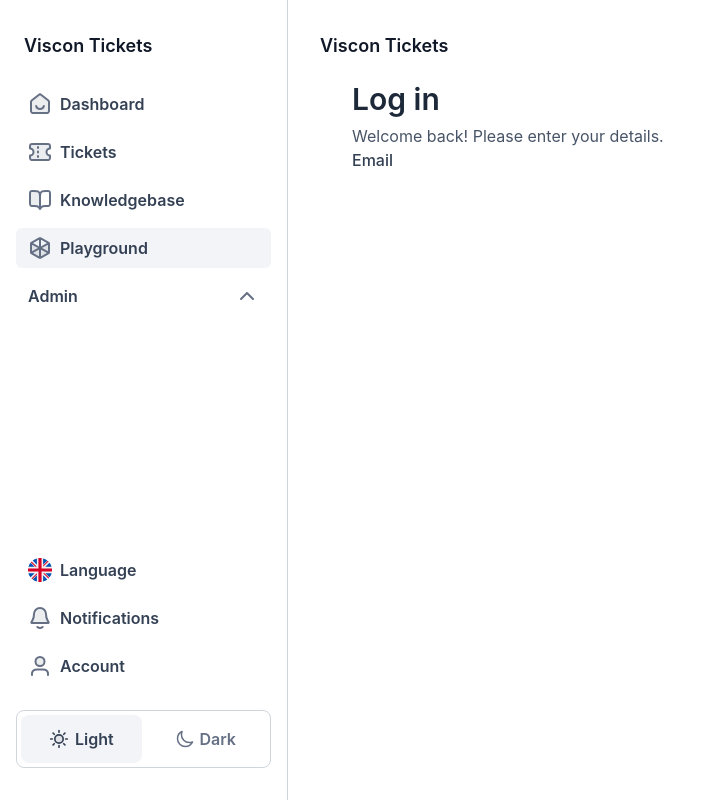
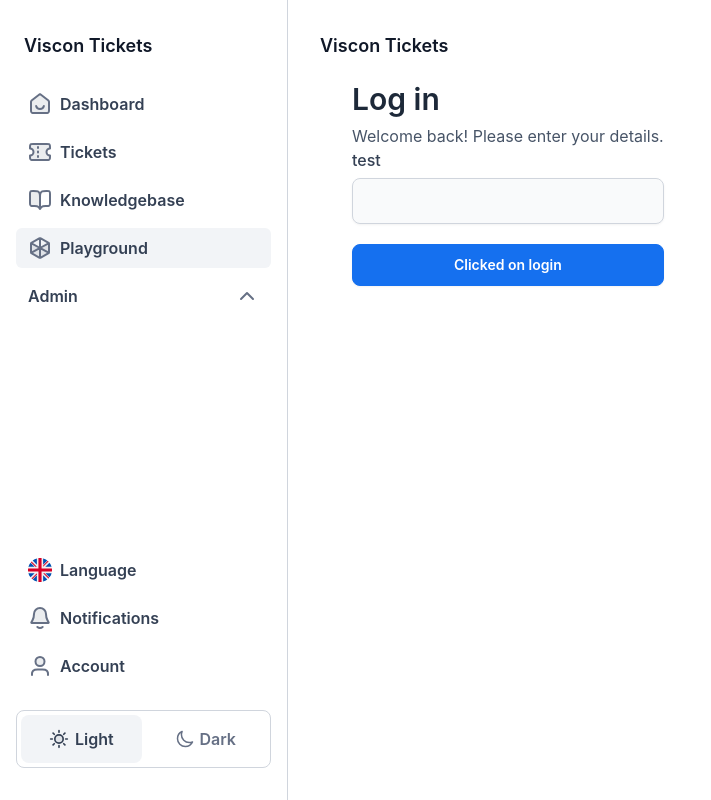
Before and after one commit to lucasprins/viscon-tickets, a React (Create React App) app in the folder client/: page /playground in a window 1280 px wide. Shown: the whole page, without its empty margins (0-711 px from the left). Built offline with nearby package versions, Linux system fonts and the light colour scheme.

Commit message:
Update Playground.tsx

```diff
--- a/client/src/components/pages/Playground/Playground.tsx
+++ b/client/src/components/pages/Playground/Playground.tsx
@@ -1,6 +1,8 @@
+import { Formik, Form } from "formik";
 import React, { useState } from "react";
 import { Badge } from "../../atoms/Badge/Badge";
 import { Breadcrumbs } from "../../atoms/Breadcrumbs/Breadcrumbs";
+import { Button } from "../../atoms/Button/Button";
 import { IconAlert, IconMenu } from "../../atoms/Icons/Icons";
 import { InputCheckbox } from "../../atoms/Input/InputCheckbox";
 import { InputField } from "../../atoms/Input/InputField";
@@ -12,7 +14,12 @@ import { BasicTable } from "../../organisms/Table/basicTable";
 
 export function Playground() {
     const [email, setEmail] = useState({
-        email2: ""
+        email2: "",
+    });
+
+    const loginState = useState({
+        email: "",
+        password: "",
     });
 
     return (
@@ -21,29 +28,36 @@ export function Playground() {
             <div className='p-8 flex flex-col gap-y-5'>
                 <NavigationHeader />
 
-                <div className="px-8">
-                    <PageHeader title="Log in" subtitle="Welcome back! Please enter your details." />
+                <div className='px-8'>
+                    <PageHeader title='Log in' subtitle='Welcome back! Please enter your details.' />
 
-                    <InputLabel htmlFor="fsd" text="Email"/>
-                    {/* <InputField
-                        style='icon'
-                        type='email'
-                        placeholder="Enter your email"
-                        icon={
-                            <IconMenu
-                                size='20'
-                                color='stroke-gray-500'
-                                fill='fill-primary-500'
-                            />
-                        }
-                        id='email2'
-                        name='email2'
-                    /> */}
-
-                    {/* <InputCheckbox /> */}
-
+                    <Formik initialValues={loginState} onSubmit={() => console.log("Submitting login")}>
+                        {({ errors, touched, isValidating }) => (
+                            <Form className='flex flex-col gap-5 w-full'>
+                                <div className='flex gap-4 w-full'>
+                                    <div className='flex flex-col w-full gap-1.5'>
+                                        <InputLabel htmlFor='firstName' text='test' />
+                                        <InputField
+                                            style='iconless'
+                                            type='text'
+                                            id='firstName'
+                                            name='firstName'
+                                            disabled={true}
+                                        />
+                                    </div>
+                                </div>
+                                <Button
+                                    formType='submit'
+                                    size='medium'
+                                    width='full'
+                                    type='primary'
+                                    text='Clicked on login'
+                                    onclick={() => console.log("Clicked on Login")}
+                                />
+                            </Form>
+                        )}
+                    </Formik>
                 </div>
-
             </div>
         </div>
     );
```
